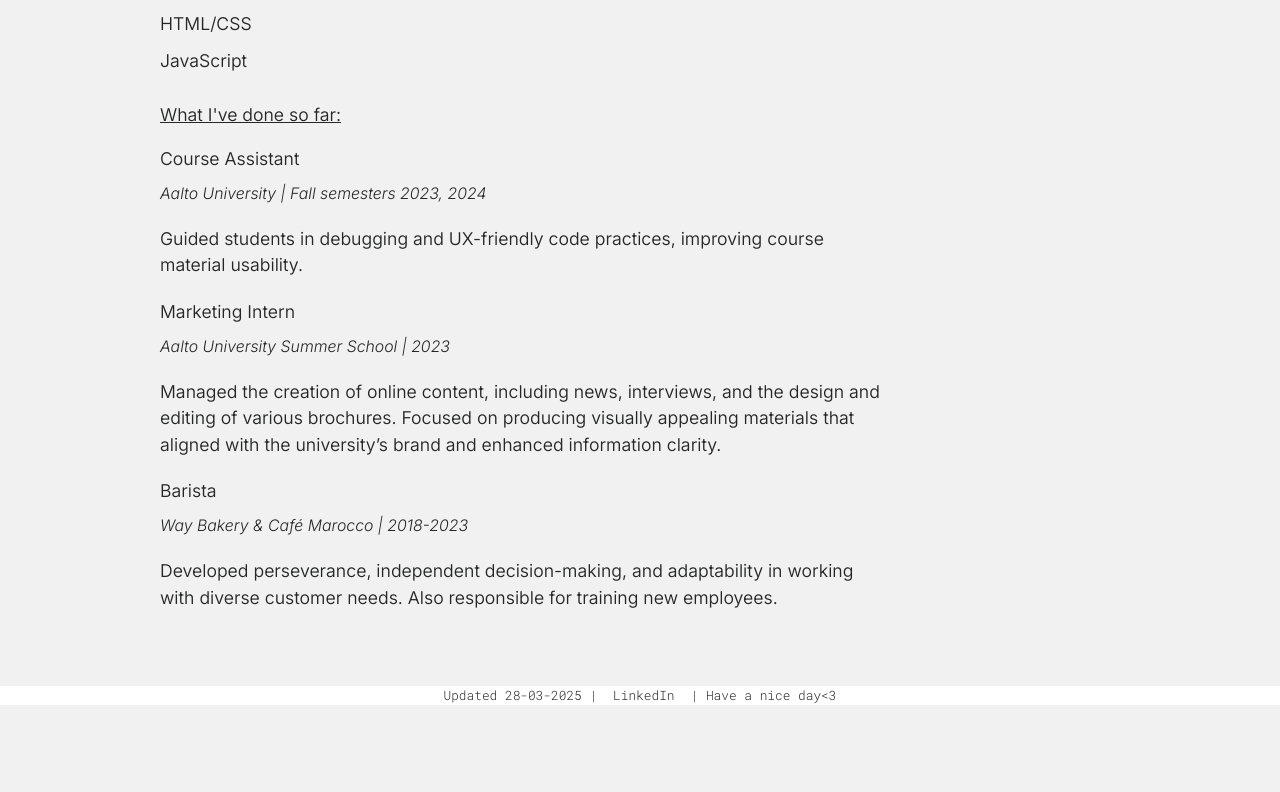
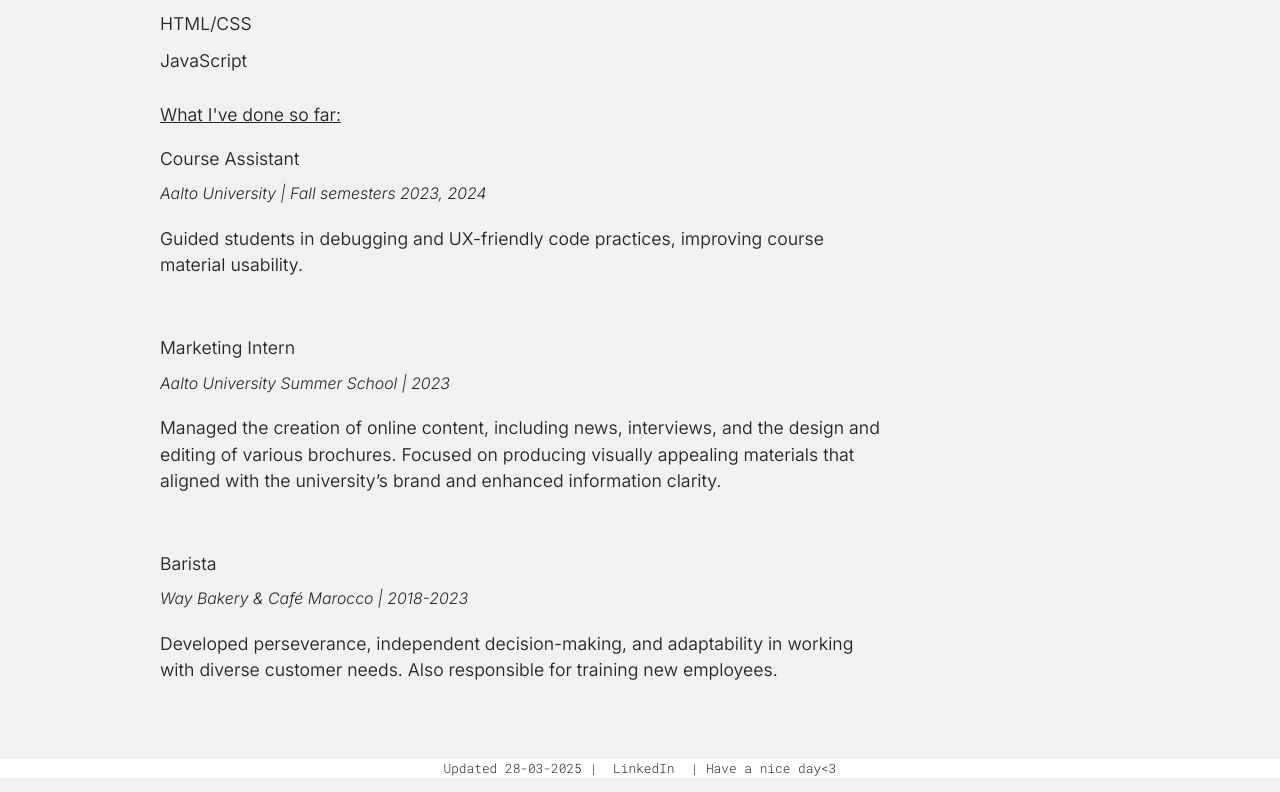
Before and after one commit to lau-rra/lau-rra.github.io, a React (Vite) app: page /about in a window 1280 px wide. Shown: the part 858-1650 px from the top of the page. Before the commit the page ends 1577 px from the top, so only its background shows below. Built offline with nearby package versions, Linux system fonts and the light colour scheme.

Commit message:
Added work experience to About-section

```diff
--- a/src/components/projectsContent.js
+++ b/src/components/projectsContent.js
@@ -28,7 +28,7 @@ const projects = [
             },
             {
                 step: 2,
-                title: "Analysis & ideation",
+                title: "Analysis & Ideation",
                 bullets: [
                   "Qualitative coding in Atlas.io for interview analysis.",
                   "Mapped user journeys (Miro) to pinpoint gaps in Yle's reach."
@@ -70,7 +70,7 @@ const projects = [
         '/images/projectPictures/v1-aaltospace.png',
         '/images/projectPictures/a-desingsystem.png'
       ],
-      albumname: "From the original app to an interactive prototype, and an improved UI",
+      albumname: "From the original app to an interactive prototype and an improved UI",
       details: [
         {
           step: 1,
--- a/src/pages/AboutPage.jsx
+++ b/src/pages/AboutPage.jsx
@@ -11,7 +11,7 @@ function AboutPage() {
         <div className="section">
           <span className="section-title">Degrees:</span>
           <ul>
-          <li>Pursuing M.Sc. (Tech) in Information Networks (2023 - Present)</li>
+            <li>Pursuing M.Sc. (Tech) in Information Networks (2023 - Present)</li>
             <li>B.Sc. (Tech) in Bioinformation Technology (2019 - 2023)</li>
           </ul>
         </div>
@@ -36,9 +36,11 @@ function AboutPage() {
             <li>Course Assistant</li>
             <li><p className="custom-underheading">Aalto University | Fall semesters 2023, 2024</p></li>
             <li><p>Guided students in debugging and UX-friendly code practices, improving course material usability.</p></li>
+            <li><br></br></li>
             <li>Marketing Intern</li>
             <li><p className="custom-underheading">Aalto University Summer School | 2023</p></li>
             <li><p>Managed the creation of online content, including news, interviews, and the design and editing of various brochures. Focused on producing visually appealing materials that  aligned with the university’s brand and enhanced information clarity.</p></li>
+            <li><br></br></li>
             <li>Barista</li>
             <li><p className="custom-underheading">Way Bakery & Café Marocco | 2018-2023</p></li>
             <li><p>Developed perseverance, independent decision-making, and adaptability in working with diverse customer needs. Also responsible for training new employees.</p></li>
```
